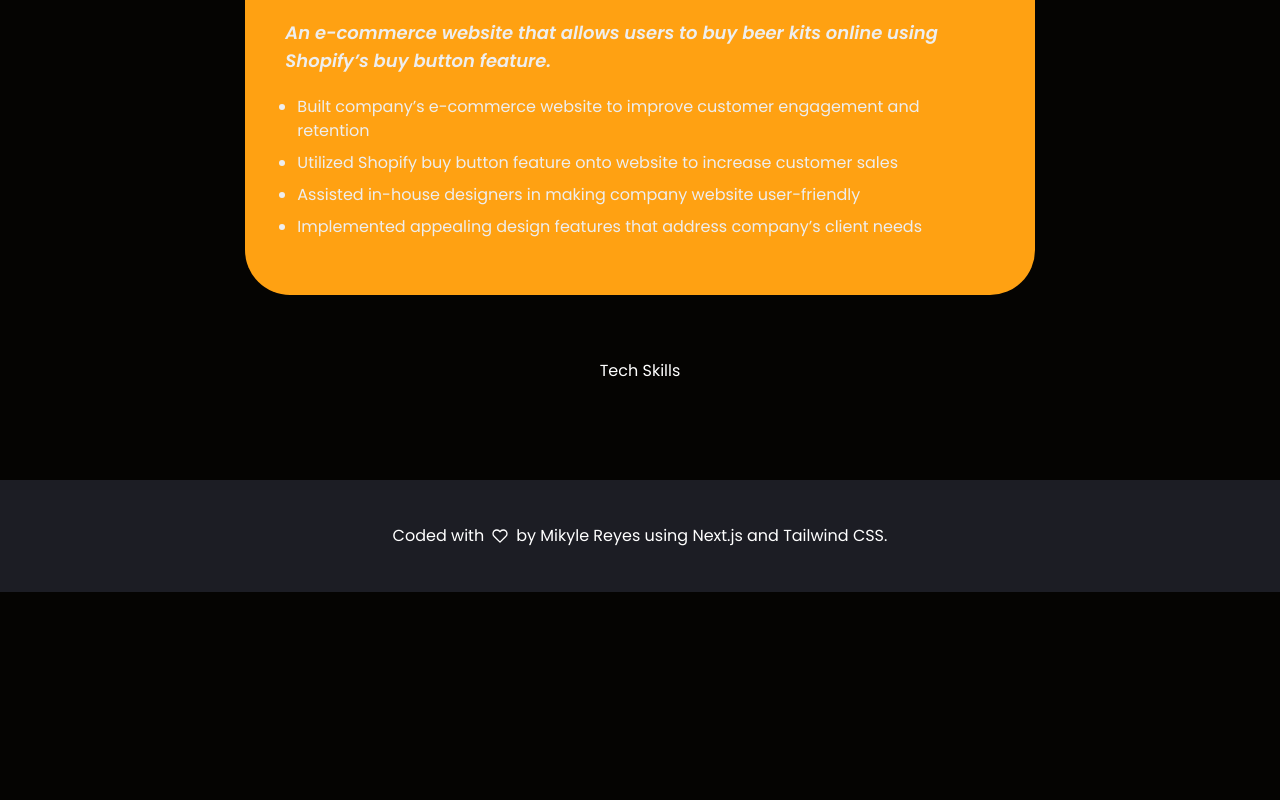
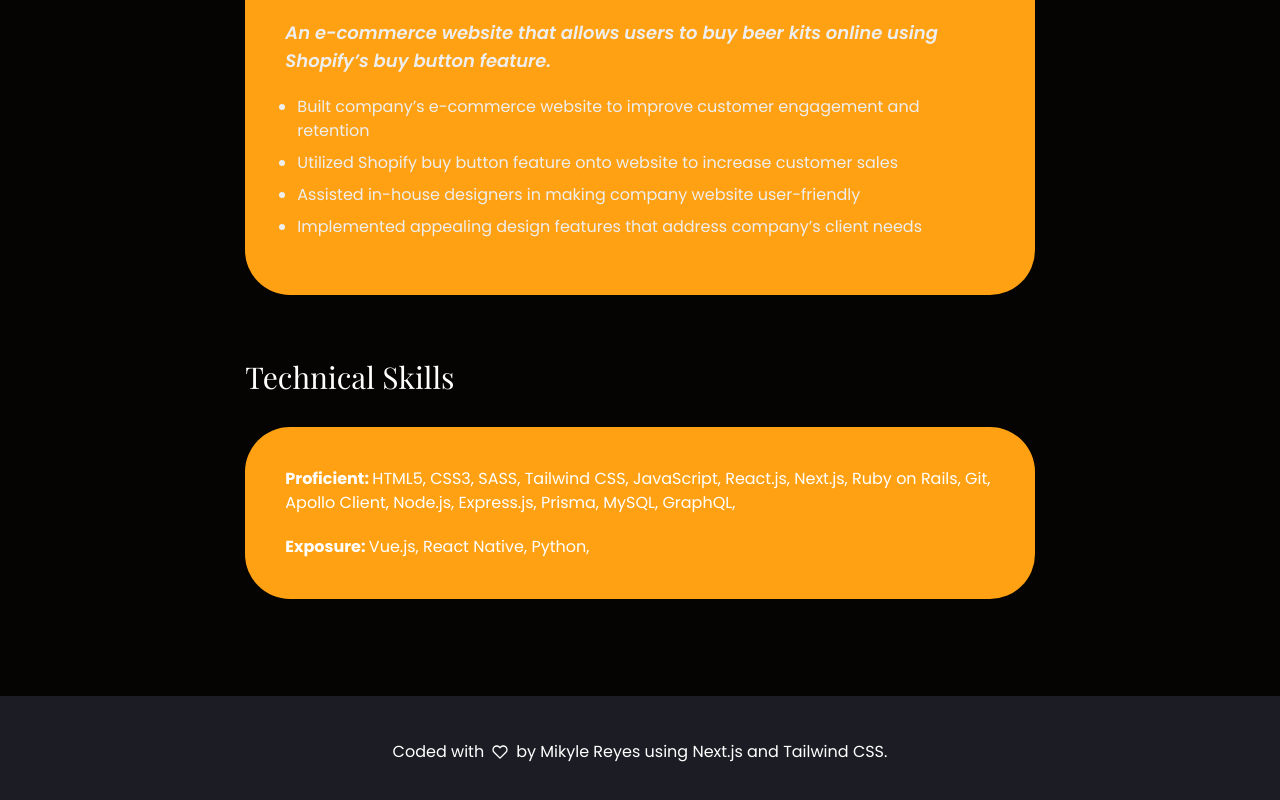
Before and after one commit to muhkyle17/portfolio-website, a Next.js app: page /resume in a window 1280 px wide. Shown: the part 3651-4451 px from the top of the page. Before the commit the page ends 4243 px from the top, so only its background shows below. Built offline with nearby package versions, Linux system fonts and the light colour scheme; a web font is replaced by a local one.

Commit message:
Show the tech stacks and skills

```diff
--- a/components/resume/TechSkills.js
+++ b/components/resume/TechSkills.js
@@ -1,7 +1,24 @@
-const TechSkills = () => {
+const TechSkills = ({ techSkills }) => {
   return (
-    <div>
-      <p>Tech Skills</p>
+    <div className='flex flex-col gap-8 w-4/6'>
+      <h1 className='text-3xl'>Technical Skills</h1>
+
+      <div className='flex gap-5 px-10 py-10 bg-primary rounded-[45px]'>
+        <div className='flex flex-col gap-5 w-[100%]'>
+          {techSkills.map(skill => (
+            <div key={Math.random()}>
+              <h3 className='font-bold'>
+                {skill.type}:{' '}
+                {skill.techStacks.map(stack => (
+                  <span key={Math.random} className='font-normal'>
+                    {`${stack}, `}
+                  </span>
+                ))}
+              </h3>
+            </div>
+          ))}
+        </div>
+      </div>
     </div>
   )
 }
```
